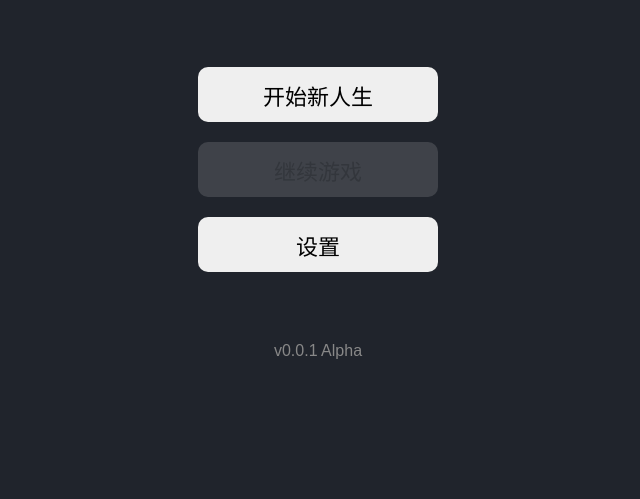
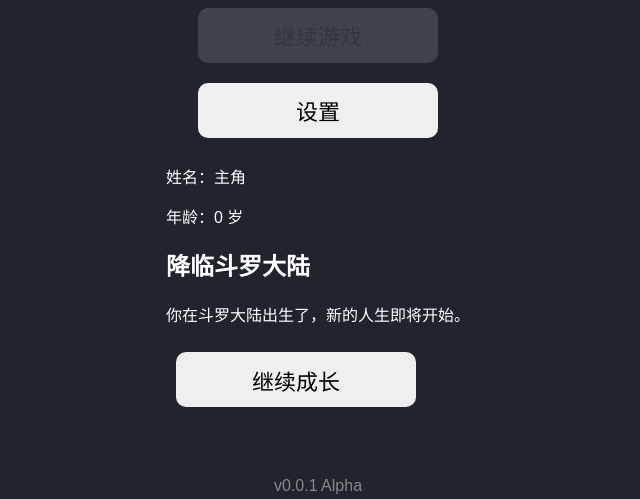
Before and after one commit to MaxwellGuoDUT/douluo-life, a plain HTML site: page index.html in a window 1280 px wide. Both pictures are taken after a click on the button "开始新人生". Shown: the part 301-800 px from the top of the page, without its empty margins (322-962 px from the left). Drawn offline with Linux system fonts and the light colour scheme.

Commit message:
Day 3-4: Connect life cycle UI

```diff
--- a/index.html
+++ b/index.html
@@ -31,6 +31,18 @@
             设置
         </button>
 
+        <section id="gameArea" style="display: none;">
+            <p id="playerName"></p>
+            <p id="playerAge"></p>
+
+            <h2 id="eventTitle"></h2>
+            <p id="eventText"></p>
+
+            <button id="nextYearBtn">
+                继续成长
+            </button>
+        </section>
+
         <footer>
             v0.0.1 Alpha
         </footer>
--- a/js/app.js
+++ b/js/app.js
@@ -1,9 +1,23 @@
 import { Game } from "./game.js";
+import { UI } from "./ui.js";
 
 const game = new Game();
+const ui = new UI();
 
 const newGameBtn = document.getElementById("newGameBtn");
+const nextYearBtn = document.getElementById("nextYearBtn");
 
 newGameBtn.addEventListener("click", () => {
-    game.startNewGame();
+    const event = game.startNewGame();
+
+    ui.showGameArea();
+    ui.renderPlayer(game.player);
+    ui.renderEvent(event);
 });
+
+nextYearBtn.addEventListener("click", () => {
+    const event = game.nextYear();
+
+    ui.renderPlayer(game.player);
+    ui.renderEvent(event);
+});
```
